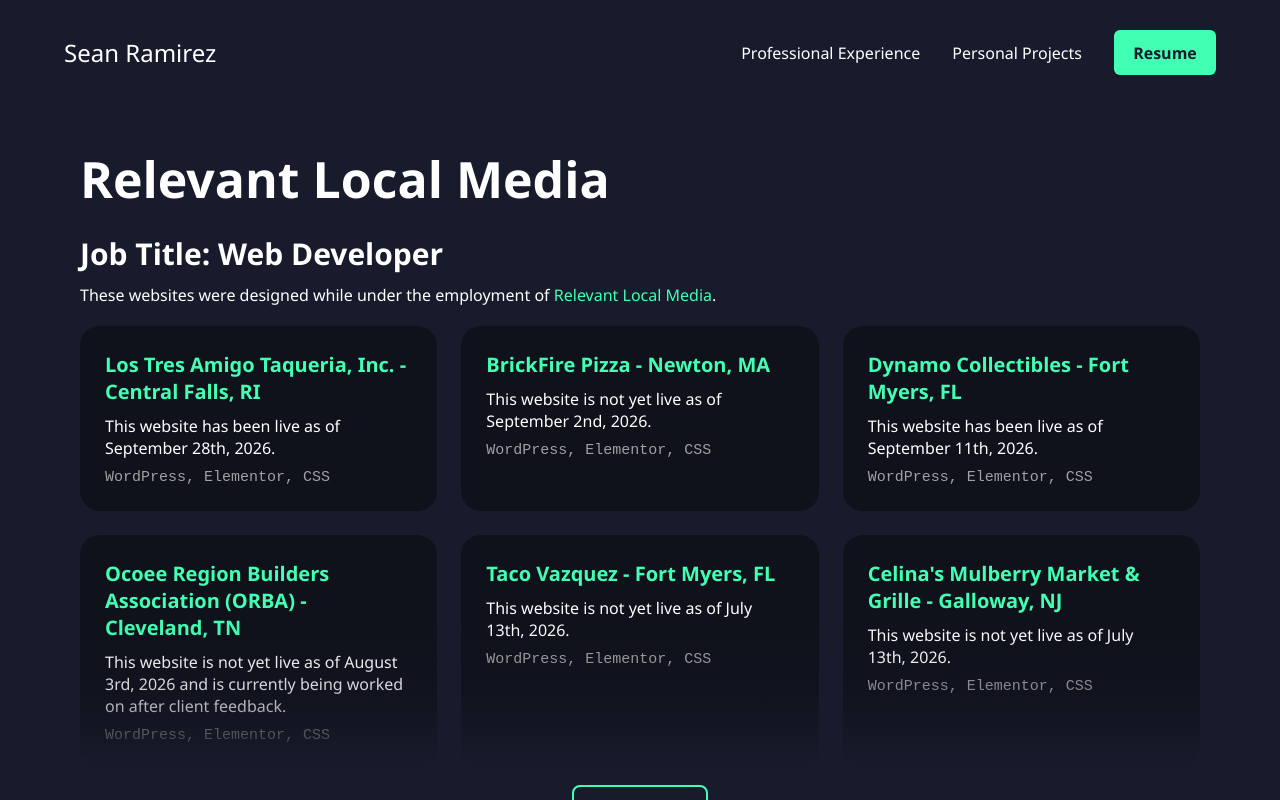
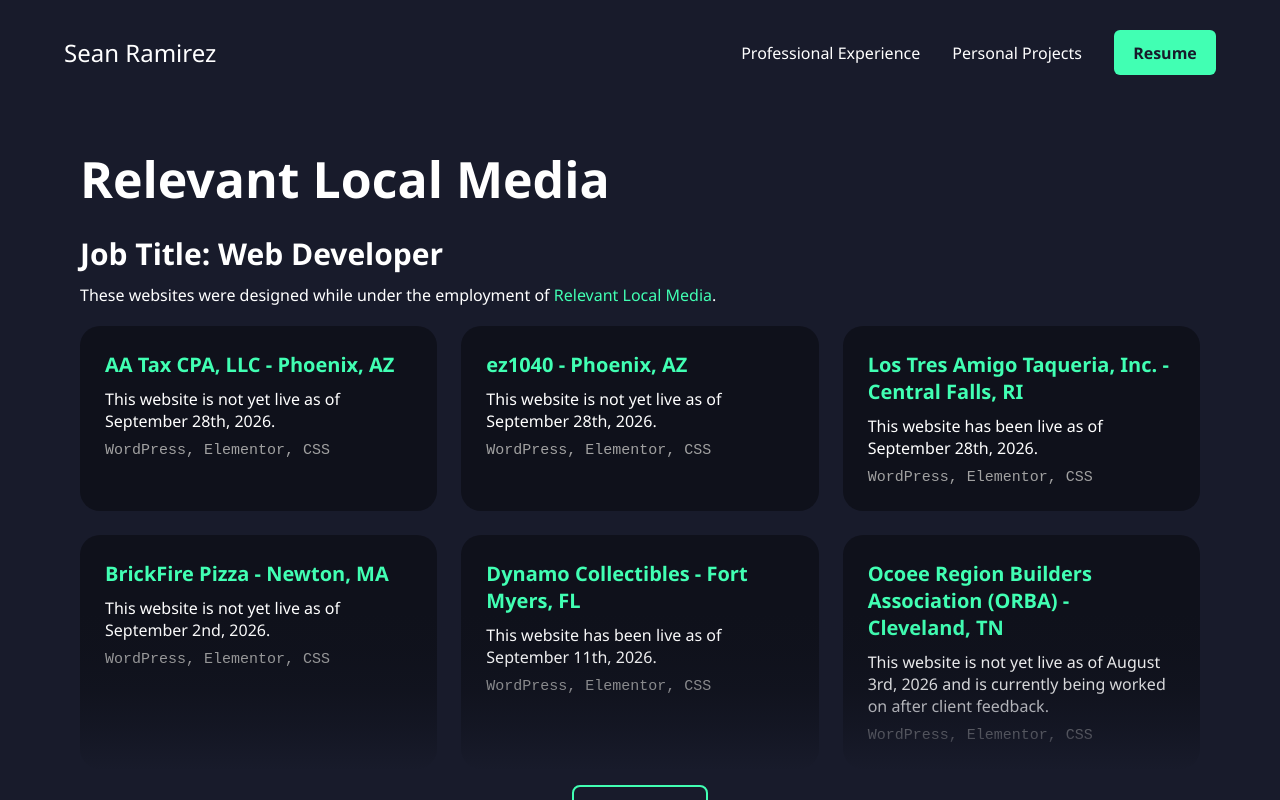
Before and after one commit to snaramirez872/seanramirez, a Next.js app: page /professional-experience/relevant-local-media in a window 1280 px wide. Shown: the top 800 px of the page. Built offline with nearby package versions, Linux system fonts and the light colour scheme.

Commit message:
added two new websites

```diff
--- a/src/app/professional-experience/relevant-local-media/components/RLMWebsitesGrid.tsx
+++ b/src/app/professional-experience/relevant-local-media/components/RLMWebsitesGrid.tsx
@@ -4,22 +4,20 @@ import RLMProjCard from "../../../components/reusable/RLMProjCard";
 export default function RLMWebsitesGrid() {
     return (
         <LoadMoreGrid>
-            {/*
             <RLMProjCard
                 title="AA Tax CPA, LLC - Phoenix, AZ"
-                url="link"
-                techList="WordPress, Elementor, CSS, Da Vinci Resolve"
+                url="https://aataxcpa.wpenginepowered.com/"
+                techList="WordPress, Elementor, CSS"
             >
                 <p className="description">This website is not yet live as of September 28th, 2026.</p>
             </RLMProjCard>
             <RLMProjCard
                 title="ez1040 - Phoenix, AZ"
-                url="link"
-                techList="WordPress, Elementor, CSS, Da Vinci Resolve"
+                url="https://ez1040phoenix.wpenginepowered.com/"
+                techList="WordPress, Elementor, CSS"
             >
                 <p className="description">This website is not yet live as of September 28th, 2026.</p>
             </RLMProjCard>
-            */}
             <RLMProjCard
                 title="Los Tres Amigo Taqueria, Inc. - Central Falls, RI"
                 url="https://lostresamigotaqueria.com"
```
